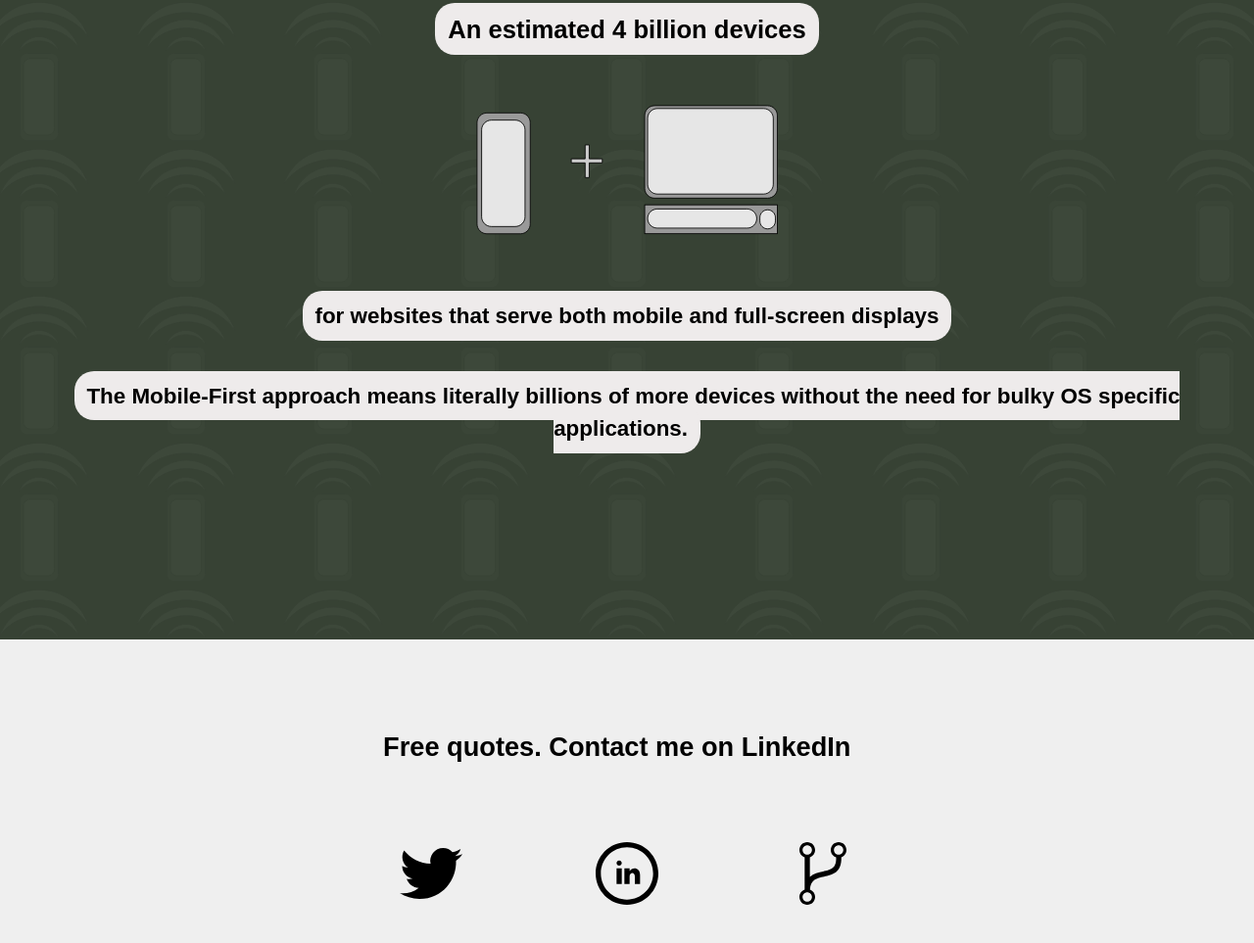
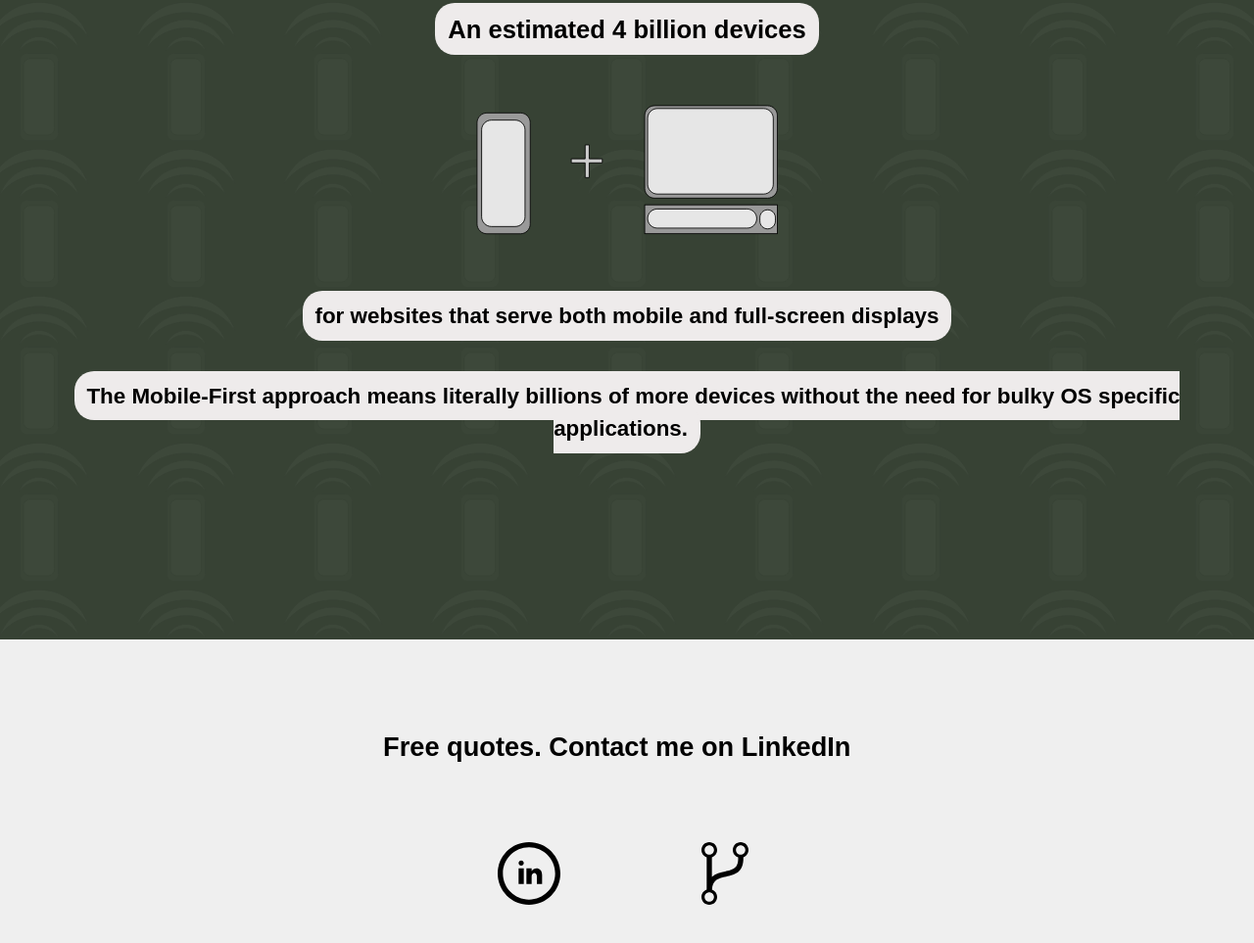
Before and after one commit to levyadams/levyadams.github.io, a plain HTML site: page index.html in a window 1280 px wide. Shown: the part 2107-3070 px from the top of the page at 98% size. Drawn offline with Linux system fonts and the light colour scheme.

Commit message:
Update index.html

```diff
--- a/index.html
+++ b/index.html
@@ -101,11 +101,6 @@ body,h1,h2,h3,html,img,p,td,th{max-width:100%}#first-caption,#fourth-caption,#se
     <h1>Free quotes. Contact me on LinkedIn</h1>
   </div>
   <div id="footer-container">
-    <a href="https://twitter.com/LeviAdams14">
-      <svg xmlns="http://www.w3.org/2000/svg" width="64" height="64" viewBox="0 0 24 24">
-        <path d="M24 4.557c-.883.392-1.832.656-2.828.775 1.017-.609 1.798-1.574 2.165-2.724-.951.564-2.005.974-3.127 1.195-.897-.957-2.178-1.555-3.594-1.555-3.179 0-5.515 2.966-4.797 6.045-4.091-.205-7.719-2.165-10.148-5.144-1.29 2.213-.669 5.108 1.523 6.574-.806-.026-1.566-.247-2.229-.616-.054 2.281 1.581 4.415 3.949 4.89-.693.188-1.452.232-2.224.084.626 1.956 2.444 3.379 4.6 3.419-2.07 1.623-4.678 2.348-7.29 2.04 2.179 1.397 4.768 2.212 7.548 2.212 9.142 0 14.307-7.721 13.995-14.646.962-.695 1.797-1.562 2.457-2.549z"/>
-      </svg>
-    </a>
     <a href="https://www.linkedin.com/in/levy-adams-7ba962151/">
       <svg xmlns="http://www.w3.org/2000/svg" width="64" height="64" viewBox="0 0 24 24">
         <path d="M12 2c5.514 0 10 4.486 10 10s-4.486 10-10 10-10-4.486-10-10 4.486-10 10-10zm0-2c-6.627 0-12 5.373-12 12s5.373 12 12 12 12-5.373 12-12-5.373-12-12-12zm-2 8c0 .557-.447 1.008-1 1.008s-1-.45-1-1.008c0-.557.447-1.008 1-1.008s1 .452 1 1.008zm0 2h-2v6h2v-6zm3 0h-2v6h2v-2.861c0-1.722 2.002-1.881 2.002 0v2.861h1.998v-3.359c0-3.284-3.128-3.164-4-1.548v-1.093z"/>
```
